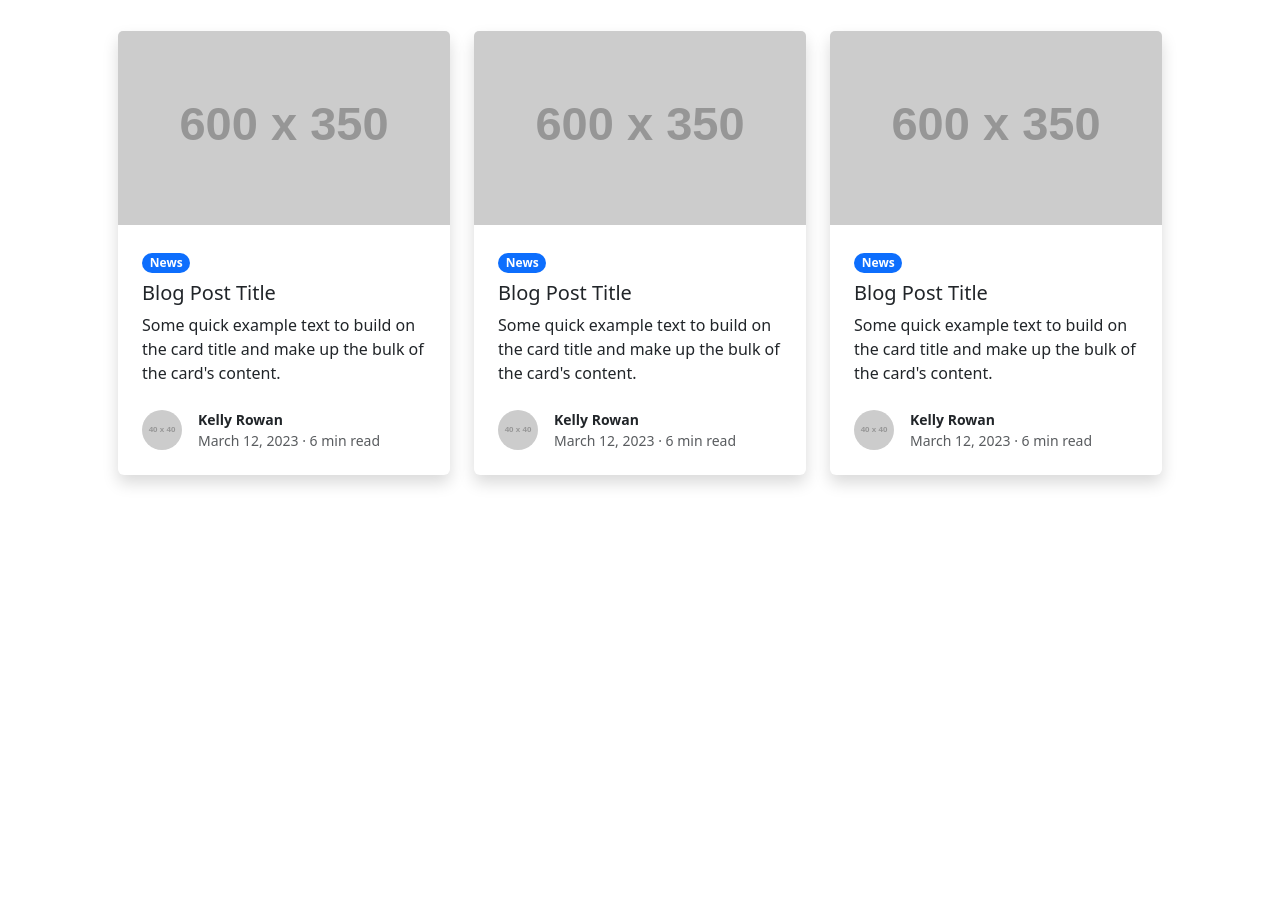
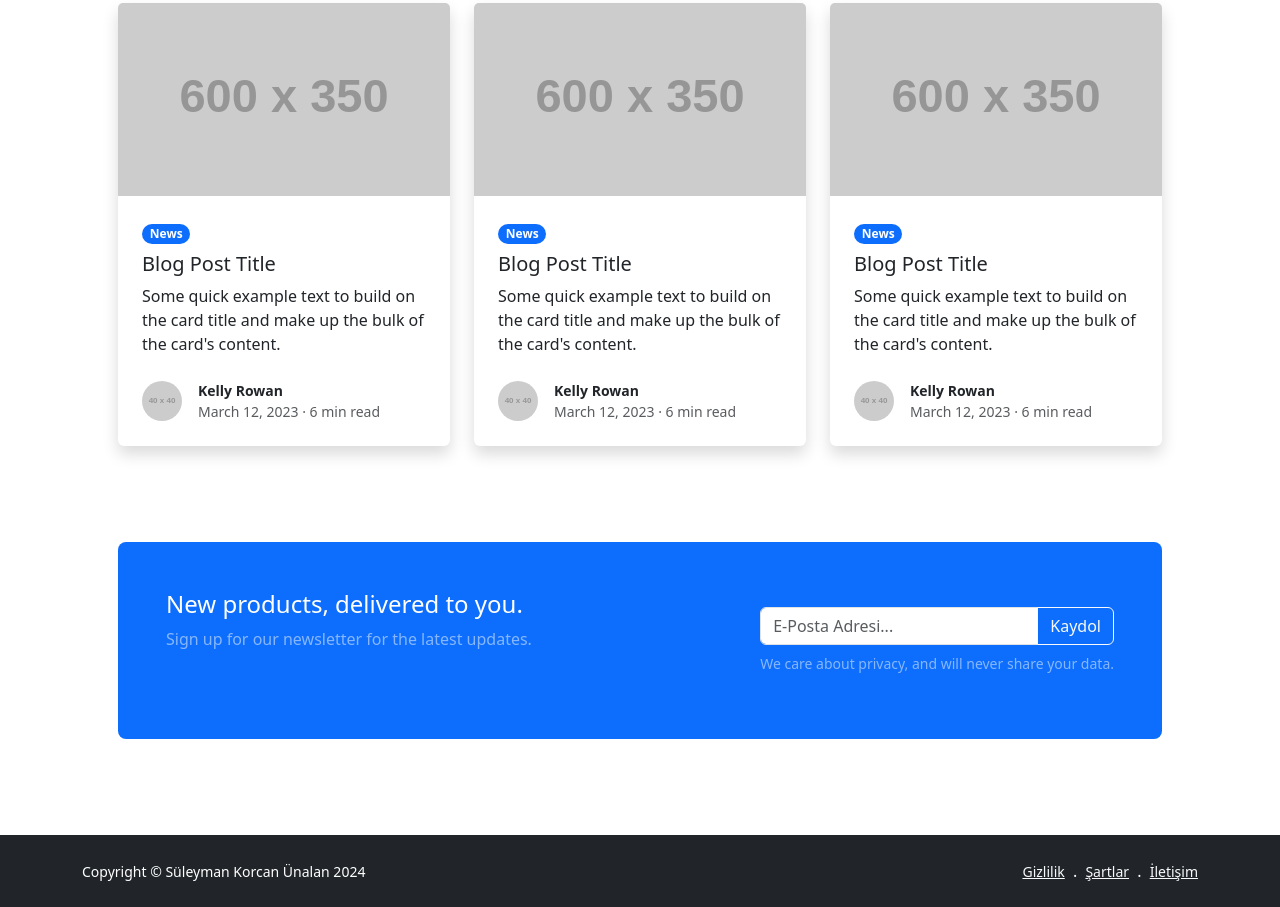
Before and after one commit to skunalan/wt-3083p, a plain HTML site: page index.html in a window 1280 px wide. Shown: the part 1867-2774 px from the top of the page. Before the commit the page ends 2486 px from the top, so only its background shows below. Drawn offline with nearby package versions, Linux system fonts and the light colour scheme; placeholder pictures from the web are drawn by us.

Commit message:
added footer

```diff
--- a/index.html
+++ b/index.html
@@ -17,7 +17,7 @@
 
 <body>
     <!-- Navbar -->
-    <nav class="navbar navbar-expand-lg navbar-dark bg-dark sticky-lg-top">
+    <nav class="navbar navbar-expand-lg navbar-dark bg-dark sticky-top">
         <div class="container">
             <a class="navbar-brand" href="/"> <img class="navbar-logo img-fluid" src="/assets/img/Logo.jpg" alt="logo"
                     title="Ana Sayfa"> Masalcı Music Office</a>
@@ -82,9 +82,9 @@
                             <div class="feature-icon bg-primary text-white rounded-3 mb-3">
                                 <i class="fa-solid fa-record-vinyl"></i>
                             </div>
-                            <h2>
+                            <h5>
                                 Featured title
-                            </h2>
+                            </h5>
                             <p>
                                 Paragraph of text beneath the heading to explain the heading. Here is just a bit more
                                 text.
@@ -94,9 +94,9 @@
                             <div class="feature-icon bg-primary text-white rounded-3 mb-3">
                                 <i class="fa-solid fa-record-vinyl"></i>
                             </div>
-                            <h2>
+                            <h5>
                                 Featured title
-                            </h2>
+                            </h5>
                             <p>
                                 Paragraph of text beneath the heading to explain the heading. Here is just a bit more
                                 text.
@@ -106,9 +106,9 @@
                             <div class="feature-icon bg-primary text-white rounded-3 mb-3">
                                 <i class="fa-solid fa-record-vinyl"></i>
                             </div>
-                            <h2>
+                            <h5>
                                 Featured title
-                            </h2>
+                            </h5>
                             <p>
                                 Paragraph of text beneath the heading to explain the heading. Here is just a bit more
                                 text.
@@ -118,9 +118,9 @@
                             <div class="feature-icon bg-primary text-white rounded-3 mb-3">
                                 <i class="fa-solid fa-record-vinyl"></i>
                             </div>
-                            <h2>
+                            <h5>
                                 Featured title
-                            </h2>
+                            </h5>
                             <p>
                                 Paragraph of text beneath the heading to explain the heading. Here is just a bit more
                                 text.
@@ -171,7 +171,6 @@
                     </p>
                 </div>
             </div>
-
             <div class="row">
                 <div class="col-lg-4 mb-5">
                     <div class="card h-100 shadow border-0">
@@ -191,7 +190,8 @@
                         <div class="card-footer p-4 pt-0 border-top-0 bg-transparent">
                             <div class="d-flex align-items-end justify-content-between">
                                 <div class="d-flex align-items-center">
-                                    <img class="rounded-circle me-3" src="https://dummyimage.com/40x40/ced4da/6c757d" alt="card-footer-img">
+                                    <img class="rounded-circle me-3" src="https://dummyimage.com/40x40/ced4da/6c757d"
+                                        alt="card-footer-img">
                                     <div class="small">
                                         <p class="fw-bold m-0">
                                             Kelly Rowan
@@ -223,7 +223,8 @@
                         <div class="card-footer p-4 pt-0 border-top-0 bg-transparent">
                             <div class="d-flex align-items-end justify-content-between">
                                 <div class="d-flex align-items-center">
-                                    <img class="rounded-circle me-3" src="https://dummyimage.com/40x40/ced4da/6c757d" alt="card-footer-img">
+                                    <img class="rounded-circle me-3" src="https://dummyimage.com/40x40/ced4da/6c757d"
+                                        alt="card-footer-img">
                                     <div class="small">
                                         <p class="fw-bold m-0">
                                             Kelly Rowan
@@ -255,7 +256,8 @@
                         <div class="card-footer p-4 pt-0 border-top-0 bg-transparent">
                             <div class="d-flex align-items-end justify-content-between">
                                 <div class="d-flex align-items-center">
-                                    <img class="rounded-circle me-3" src="https://dummyimage.com/40x40/ced4da/6c757d" alt="card-footer-img">
+                                    <img class="rounded-circle me-3" src="https://dummyimage.com/40x40/ced4da/6c757d"
+                                        alt="card-footer-img">
                                     <div class="small">
                                         <p class="fw-bold m-0">
                                             Kelly Rowan
@@ -270,9 +272,51 @@
                     </div>
                 </div>
             </div>
+            <aside class="bg-primary p-4 p-sm-5 mt-5 rounded-3">
+                <div class="d-flex align-items-center justify-content-between text-center text-xl-start flex-column flex-xl-row">
+                    <div class="mb-4">
+                        <h4 class="text-white">
+                            New products, delivered to you.
+                        </h4>
+                        <p class="text-white-50">
+                            Sign up for our newsletter for the latest updates.
+                        </p>
+                    </div>
+                    <div class="ms-xl-4">
+                        <div class="input-group mb-2">
+                            <input type="text" class="form-control" placeholder="E-Posta Adresi..."
+                                aria-label="Email adress" aria-describedby="button-newsletter">
+                            <button class="btn btn-outline-light" type="button" id="button-newsletter">Kaydol</button>
+                        </div>
+                        <div class="small text-white-50">
+                            We care about privacy, and will never share your data.
+                        </div>
+                    </div>
+                </div>
+            </aside>
+        </div>
+    </section>
+
+    <!-- Footer -->
+    <footer class="footer bg-dark py-4 mt-auto">
+        <div class="container">
+            <div class="row align-items-center justify-content-between flex-column flex-sm-row">
+                <div class="col-auto">
+                    <div class="small m-0 text-white">
+                        Copyright © Süleyman Korcan Ünalan 2024
+                    </div>
+                </div>
+                <div class="col-auto">
+                    <a class="link-light small" href="#!">Gizlilik</a>
+                    <span class="text-white mx-1">.</span>
+                    <a class="link-light small" href="#!">Şartlar</a>
+                    <span class="text-white mx-1">.</span>
+                    <a class="link-light small" href="#!">İletişim</a>
+                </div>
+            </div>
         </div>
 
-    </section>
+    </footer>
 
 
 
```
Also changed, not shown: about/index.html (+20 -1 lines), contact/index.html (+20 -1 lines).
